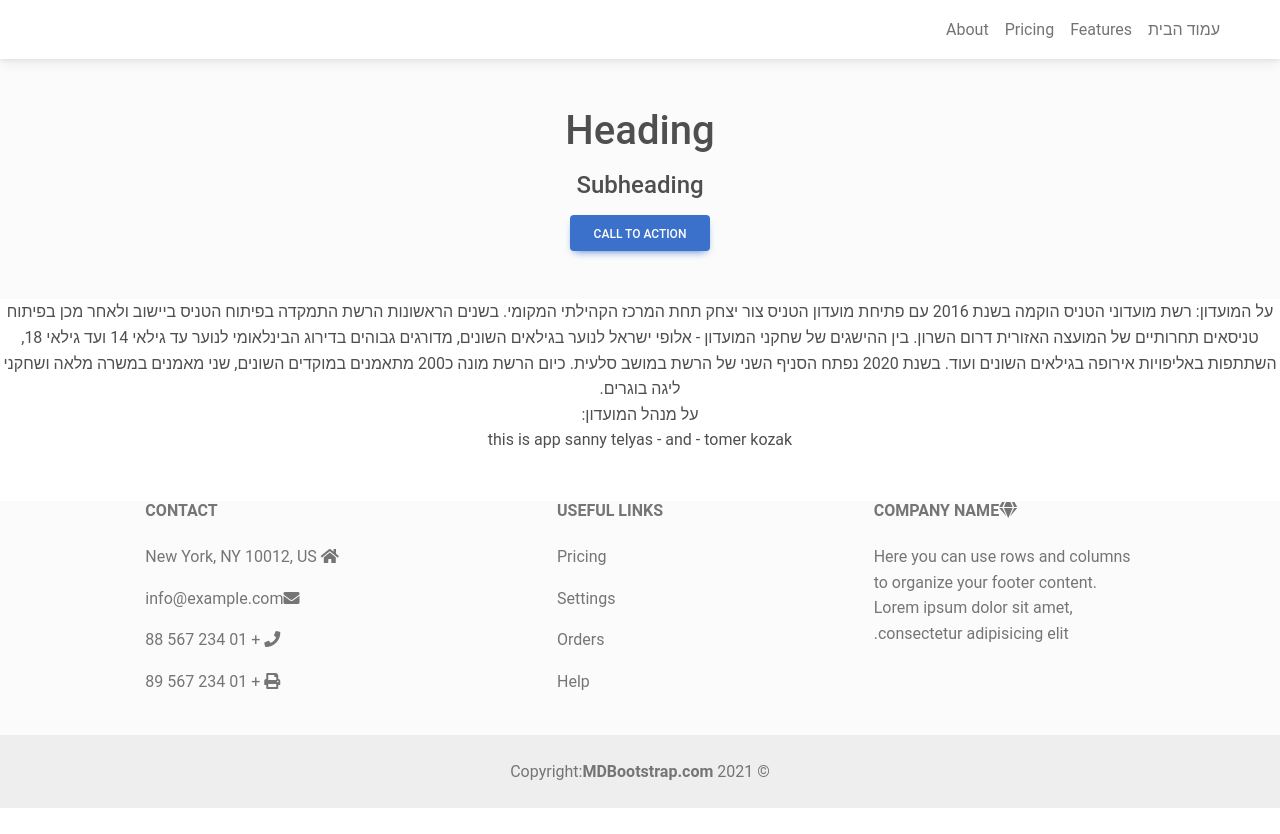
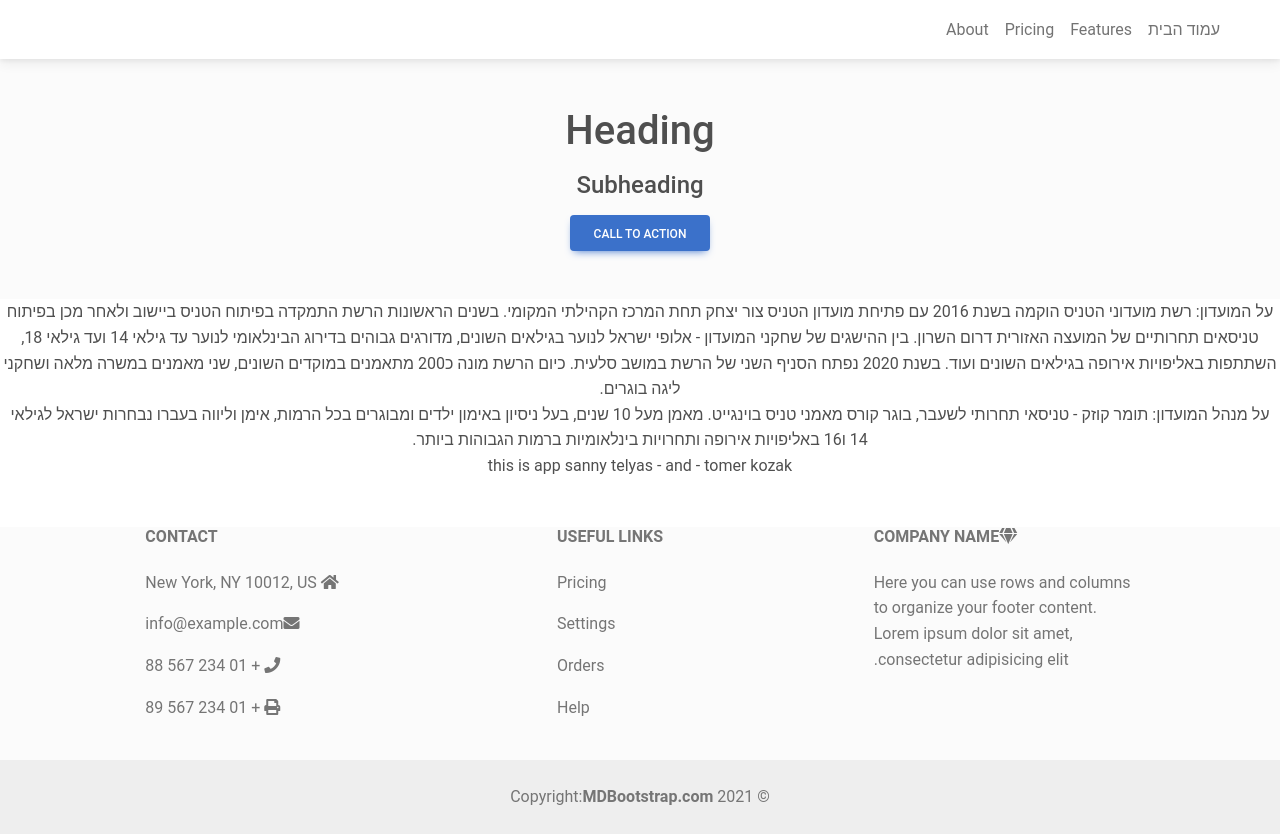
Before and after one commit to SannyTelyas/FinalProject, a React (Create React App) app: page / in a window 1280 px wide. Before the commit the page ends 808 px from the top, so only its background shows below. Built offline with nearby package versions, Linux system fonts and the light colour scheme.

Commit message:
About Up file sanny

```diff
--- a/src/pages/About.jsx
+++ b/src/pages/About.jsx
@@ -2,12 +2,13 @@ import React from "react";
 import "../json/jsonFile.json";
 
 function thisPage1() {
-    const testJson = require("../json/jsonFile.json")
+    const testJson = require("../json/jsonFile.json");
+    console.log(testJson[0].AboutManager);
     return(
         <div>
 
             <div>על המועדון: {testJson[0].About}</div>
-            <div>על מנהל המועדון: {testJson[0].AboutManager}</div>
+            <div>על מנהל המועדון: {testJson[0].AboutManger}</div>
 
         </div>
 
```
